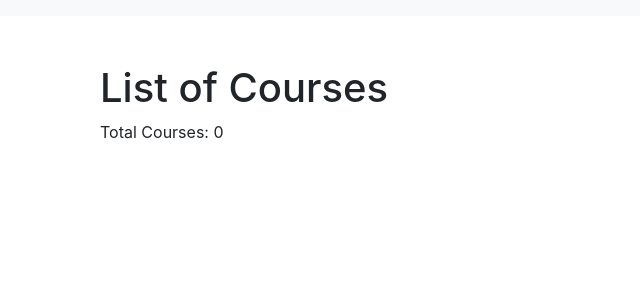
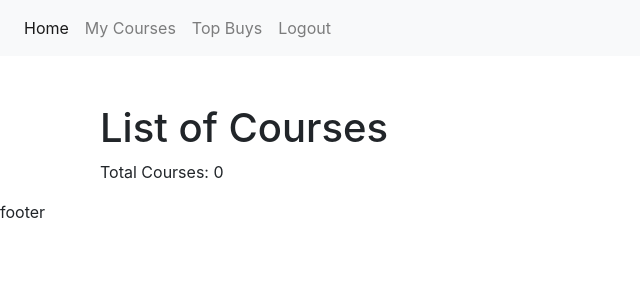
Before and after one commit to irshadkhan2019/videoSubscriptionApp, a Django app: page / in a window 1280 px wide. Shown: the top 300 px of the page, without its empty margins (0-640 px from the left). Run offline with Django 3.2, Linux system fonts and the light colour scheme; the visitor is signed in with stand-in values (Sample User, id 1); data that the repository does not hold is empty; some libraries are stand-ins or nearby versions.

Commit message:
adding navbar for loggedin users

```diff
--- a/authentication/views.py
+++ b/authentication/views.py
@@ -47,4 +47,5 @@ def Login(request):
 
 def Logout(request):
     logout(request)
+    messages.success(request, "Logged out successfully")
     return redirect('authentication:login')
--- a/templates/base.html
+++ b/templates/base.html
@@ -10,11 +10,35 @@
     <link rel="stylesheet" href="https://stackpath.bootstrapcdn.com/bootstrap/4.5.2/css/bootstrap.min.css">
 </head>
 <body>
-    <nav class="navbar navbar-expand-lg navbar-light bg-light">
-        <!-- Navbar content -->
-    </nav>
+    <!-- Displaying navbar to logged in users -->
+    {% if user.is_authenticated %}
+        <nav class="navbar navbar-expand-lg navbar-light bg-light">
+            <button class="navbar-toggler" type="button" data-bs-toggle="collapse" data-bs-target="#navbarNav" aria-controls="navbarNav" aria-expanded="false" aria-label="Toggle navigation">
+                <span class="navbar-toggler-icon"></span>
+            </button>
+            <div class="collapse navbar-collapse" id="navbarNav">
+                <ul class="navbar-nav ">
+                    <li class="nav-item active">
+                        <a class="nav-link" href="{% url 'course:course' %}">Home <span class="sr-only">(current)</span></a>
+                    </li>
+                    <li class="nav-item">
+                        <a class="nav-link" href="{% url 'course:purchased_course' %}">My Courses</a>
+                    </li>
+                    <li class="nav-item">
+                        <a class="nav-link" href="#">Top Buys</a>
+                    </li>
+                    <li class="nav-item">
+                        <a class="nav-link" href="{% url 'authentication:logout' %}">Logout</a>
+                    </li>
+                </ul>
+            </div>
+        </nav>
+    {% endif %}
     <div class="container">
         {% block content %}{% endblock %}
     </div>
+    <footer>
+        footer
+    </footer>
 </body>
 </html>
```
